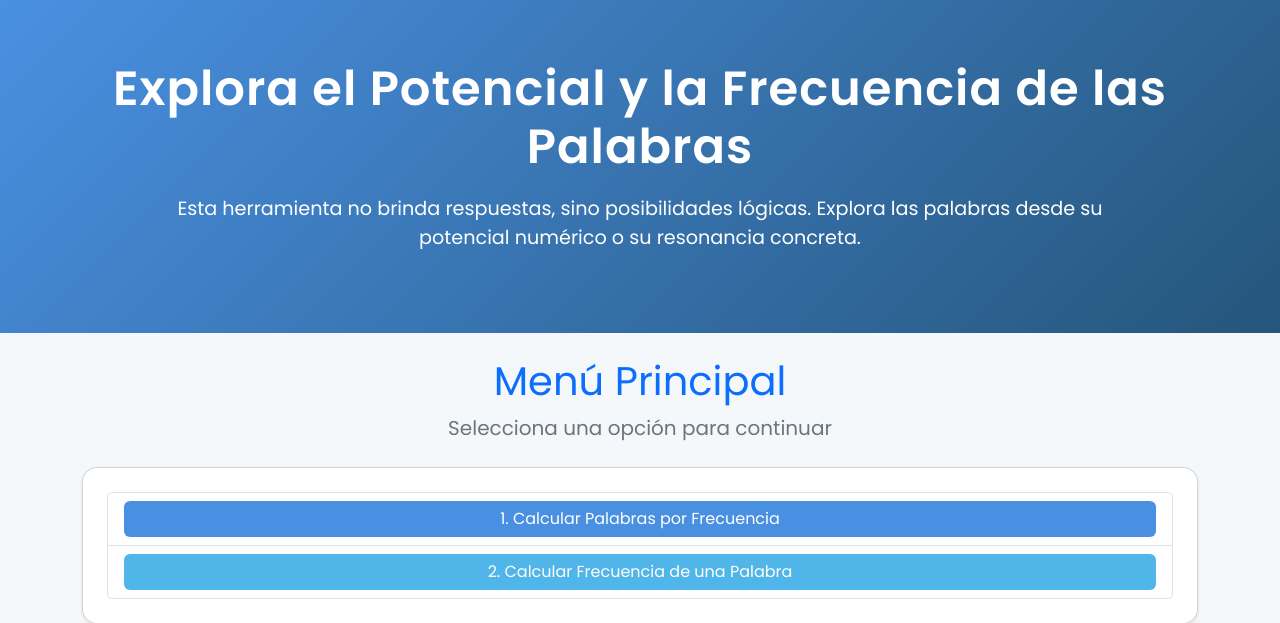
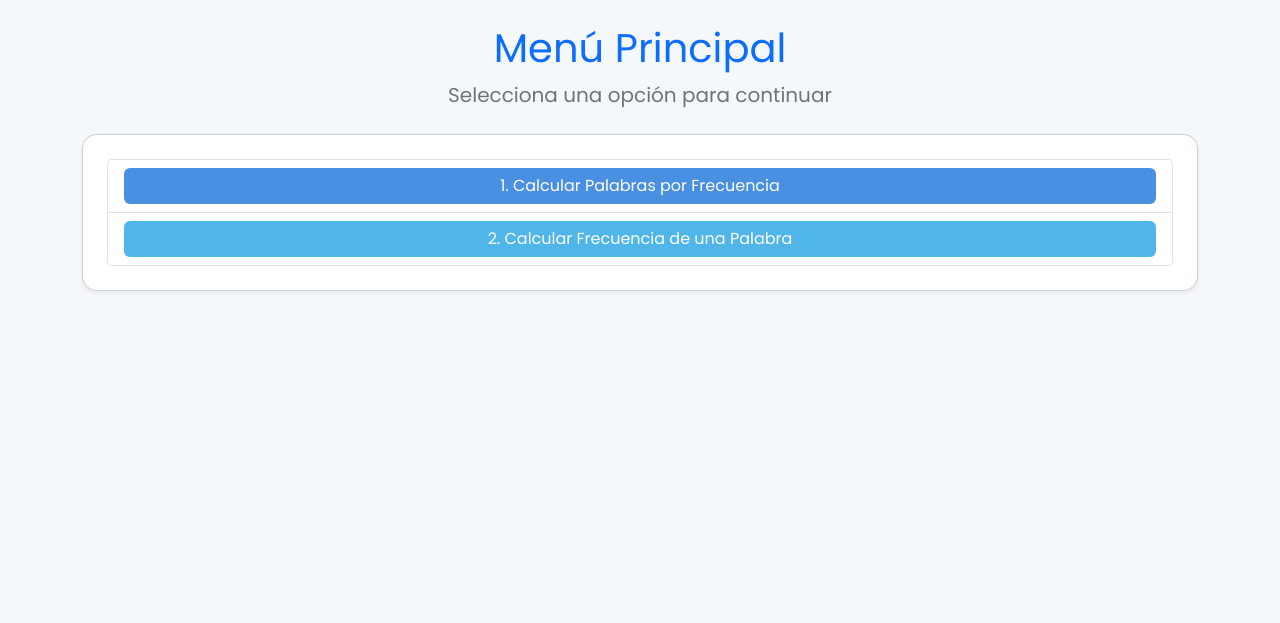
Before and after one commit to jaosomora/LGC-App, a Flask app: page / in a window 1280 px wide. Shown: the part 62-685 px from the top of the page. Run offline with Flask 3, Linux system fonts and the light colour scheme.

Commit message:
Eliminar Hero de base.html

```diff
--- a/templates/base.html
+++ b/templates/base.html
@@ -28,34 +28,6 @@
 
         .navbar-brand:hover {
             color: #F5F8FB !important;
-        }
-
-        /* Hero Section con los colores de la paleta */
-        .hero-section {
-            background: linear-gradient(135deg, #4A90E2, #25567B); /* Fondo degradado con los tonos principales */
-            color: white;
-            padding: 60px 20px;
-            text-align: center;
-            border-radius: 0px; /* Eliminar bordes */
-            box-shadow: none;
-            transition: all 0.3s ease; /* Suavizar animaciones */
-            margin: 0;
-        }
-
-        .hero-section h1 {
-            font-size: 3rem;
-            font-weight: 700;
-            letter-spacing: 1px;
-            transition: transform 0.3s ease; /* Animación al entrar */
-        }
-
-        .hero-section p {
-            font-size: 1.2rem;
-            margin: 20px 0;
-            line-height: 1.5;
-            max-width: 80%;
-            margin-left: auto;
-            margin-right: auto;
         }
 
         .card {
@@ -185,11 +157,6 @@
         </div>
     </nav>
 
-    <section class="hero-section">
-        <h1>Explora el Potencial y la Frecuencia de las Palabras</h1>
-        <p>Esta herramienta no brinda respuestas, sino posibilidades lógicas. Explora las palabras desde su potencial numérico o su resonancia concreta.</p>
-    </section>
-
     <main class="container py-4" id="menu">
         {% block content %}
         <div class="menu-container">
```
